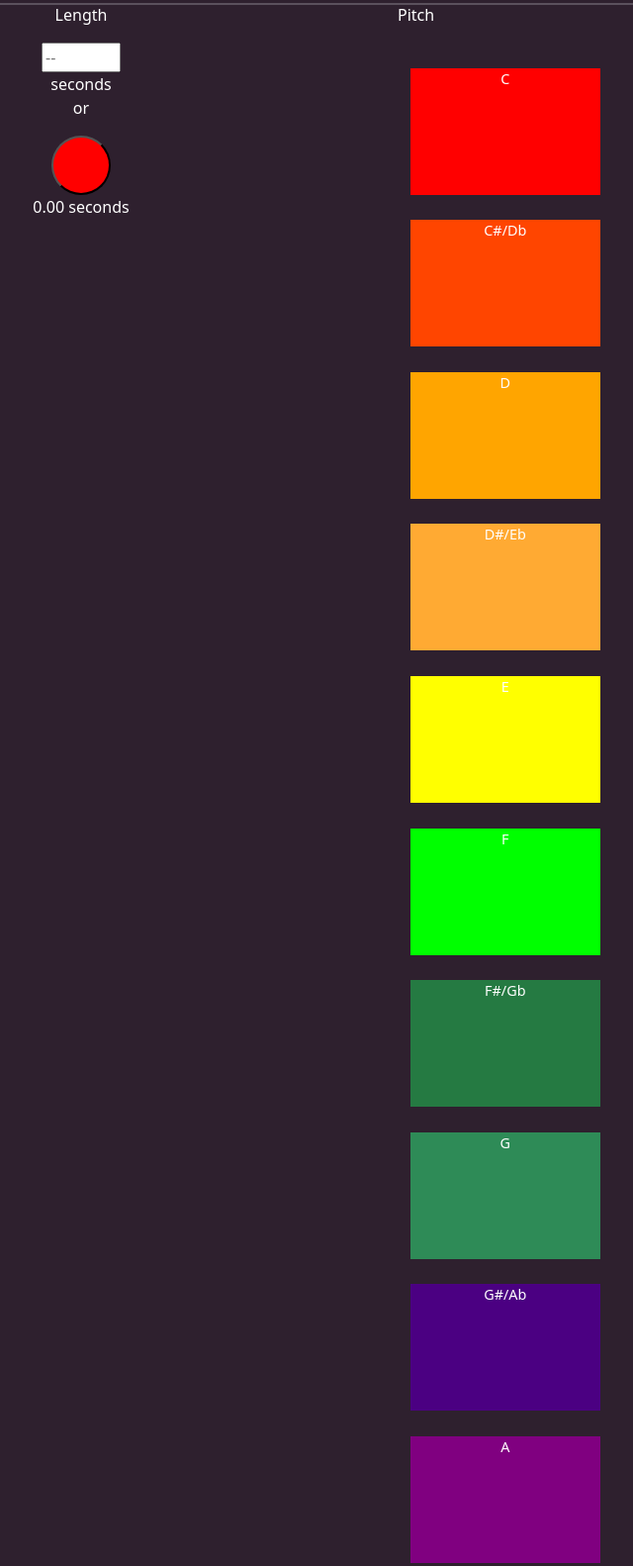
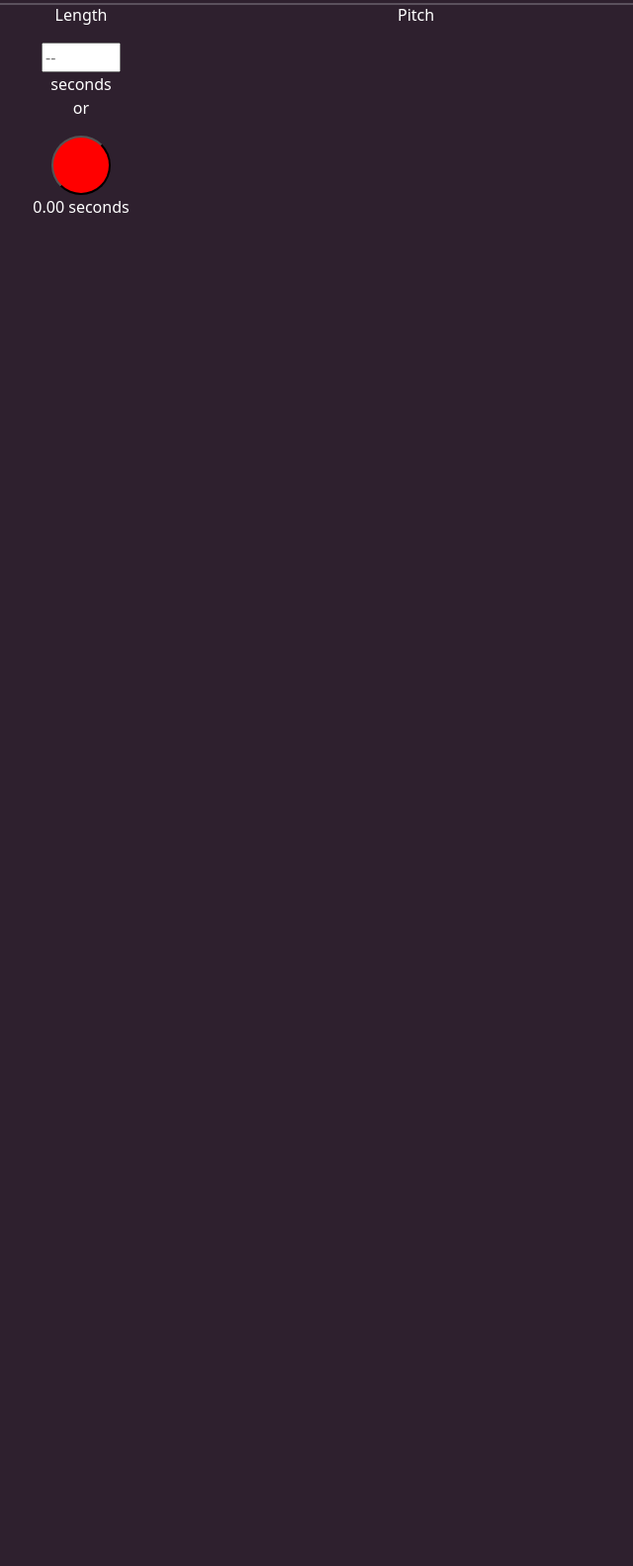
Before and after one commit to crwoffinden/startup, a plain HTML site: page newProject.html in a window 1280 px wide. Shown: the part 637-2219 px from the top of the page at 99% size, without its empty margins (238-878 px from the left). After the commit the page ends 858 px from the top, so only its background shows below. Drawn offline with nearby package versions, Linux system fonts and the light colour scheme.

Commit message:
modified:   newProject.html

```diff
--- a/newProject.html
+++ b/newProject.html
@@ -61,26 +61,7 @@
                 <p>Pitch</p>
                 <div class="pitch-wheel">
                     <table class="icons"> <!--Figure out how to make the wheel-->
-                        <tr class="row">
-                            <div class="icon icon-C" id="current" onclick="select(this)">C</div>
-                            <div class="icon icon-C#Db" onclick="select(this)">C#/Db</div>
-                            <div class="icon icon-D" onclick="select(this)">D</div>
-                        </tr>
-                        <tr class="row">
-                            <div class="icon icon-D#Eb" onclick="select(this)">D#/Eb</div>
-                            <div class="icon icon-E" onclick="select(this)">E</div>
-                            <div class="icon icon-F" onclick="select(this)">F</div>
-                        </tr>
-                        <tr class="row">
-                            <div class="icon icon-F#Gb" onclick="select(this)">F#/Gb</div>
-                            <div class="icon icon-G" onclick="select(this)">G</div>
-                            <div class="icon icon-G#Ab" onclick="select(this)">G#/Ab</div>
-                        </tr>
-                        <tr class="row">
-                            <div class="icon icon-A" onclick="select(this)">A</div>
-                            <div class="icon icon-A#Bb" onclick="select(this)">A#/Bb</div>
-                            <div class="icon icon-B" onclick="select(this)">B</div>
-                        </tr>
+
                     </table>
                     <!--<div class="center-display">C4</div>
                     <div class="select">PLACEHOLDER</div> Figure this out-->
```
